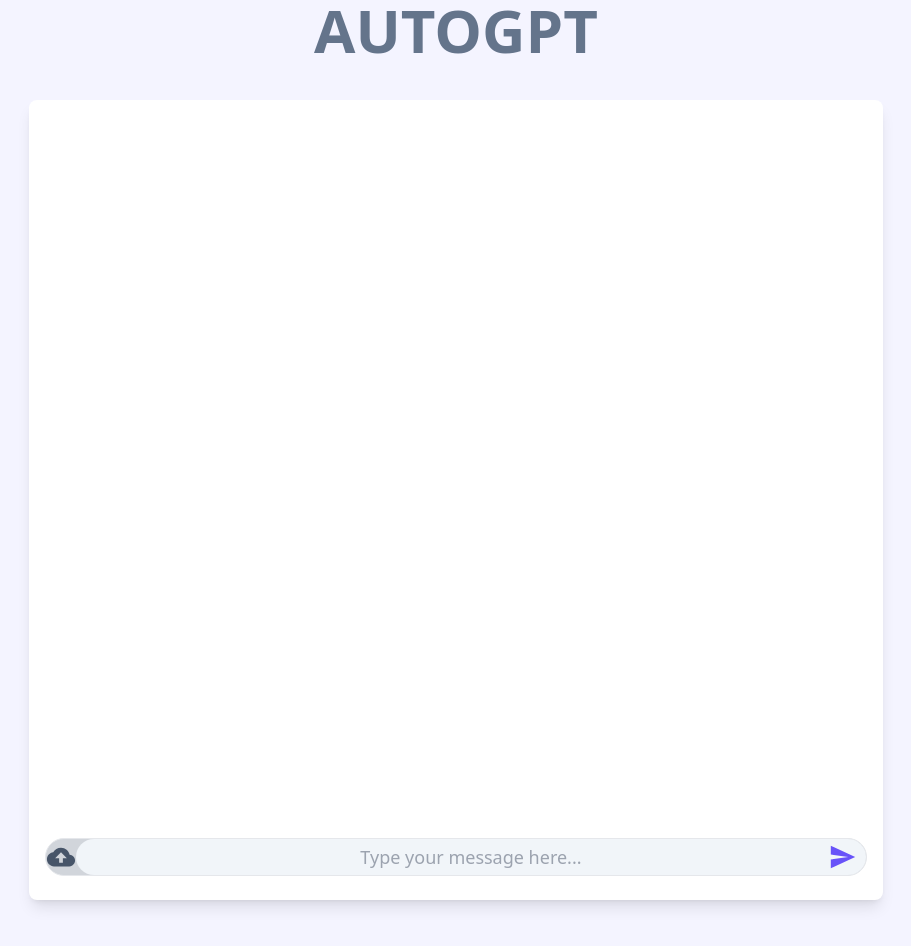
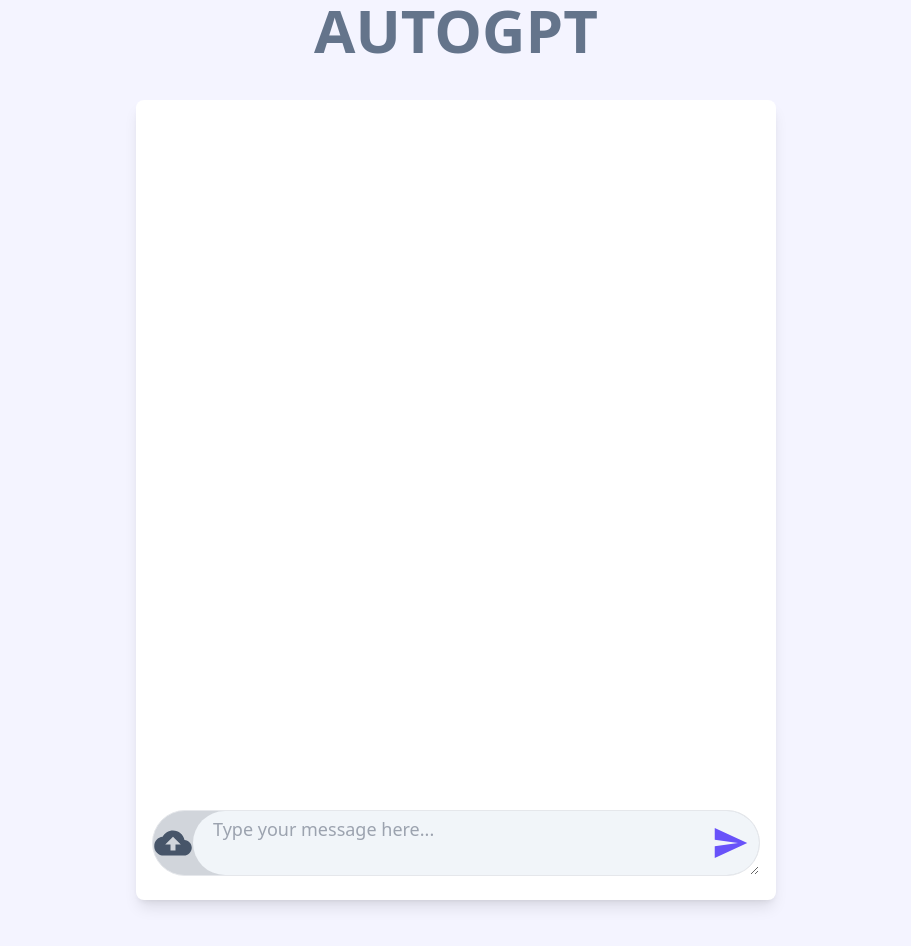
Before and after one commit to VincePasili/fin-frontend, a React (Create React App) app: page / in a window 1280 px wide. Shown: the top 946 px of the page, without its empty margins (184-1095 px from the left). Built offline with nearby package versions, Linux system fonts and the light colour scheme.

Commit message:
minor changes

```diff
--- a/src/components/Chatbot.js
+++ b/src/components/Chatbot.js
@@ -107,7 +107,7 @@
                     AUTOGPT
                 </h1>
             </div>
-            <div className="flex flex-col bg-white md:p-4 rounded-lg shadow-lg w-full md:w-2/3 h-screen justify-between">
+            <div className="flex flex-col bg-white md:p-4 rounded-lg shadow-lg w-full md:w-1/2 h-screen justify-between">
 
                 <div className="overflow-y-scroll h-screen mb-4 px-3">
                     {messages.map((message, index) => (
@@ -122,7 +122,7 @@
 
                     <div className="flex-grow flex items-center border bg-gray-300 rounded-full relative">
                         <label htmlFor="file-upload" className="text-slate-600 cursor-pointer">
-                            <IoMdCloudUpload size={30} />
+                            <IoMdCloudUpload size={40} />
                         </label>
                         <input
                             id="file-upload"
@@ -130,17 +130,16 @@
                             className="hidden"
                             onChange={handleFileChange}
                         />
-                        <input
+                        <textarea
                             value={input}
                             onChange={e => setInput(e.target.value)}
                             type="text"
-                            aria-rowcount={2}
                             placeholder="Type your message here..."
-                            className="flex-grow text-center py-1 text-lg bg-slate-100 rounded-full outline-none"
+                            className="flex-grow text-start justify-start py-1 px-5 text-lg bg-slate-100 rounded-full outline-none"
                             disabled={isLoading}
                         />
                         <button type="submit" className="absolute right-2 text-[#6852F9]" disabled={isLoading}>
-                            <IoMdSend size={30} />
+                            <IoMdSend size={40} />
                         </button>
                     </div>
                 </form>
```
